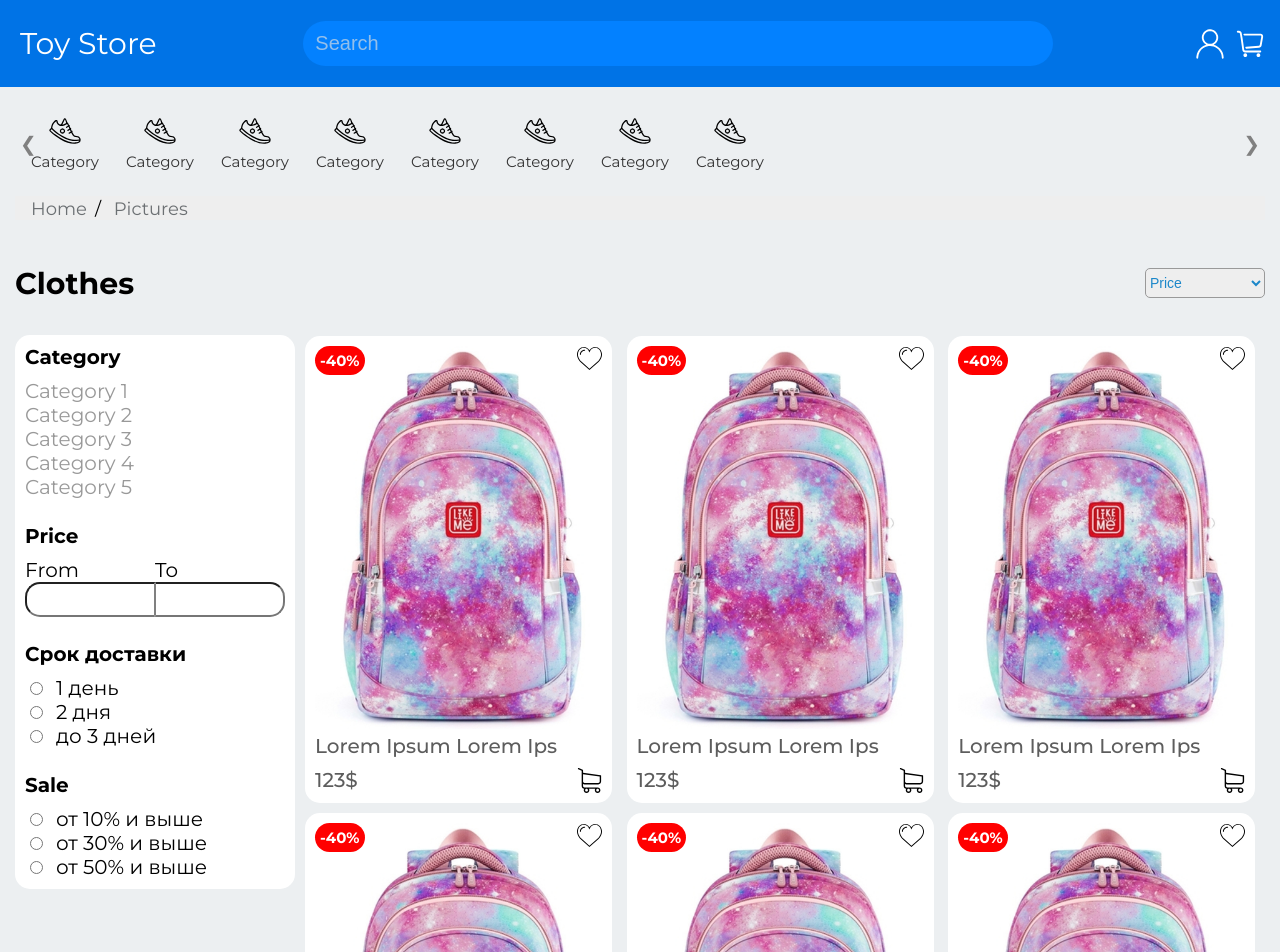
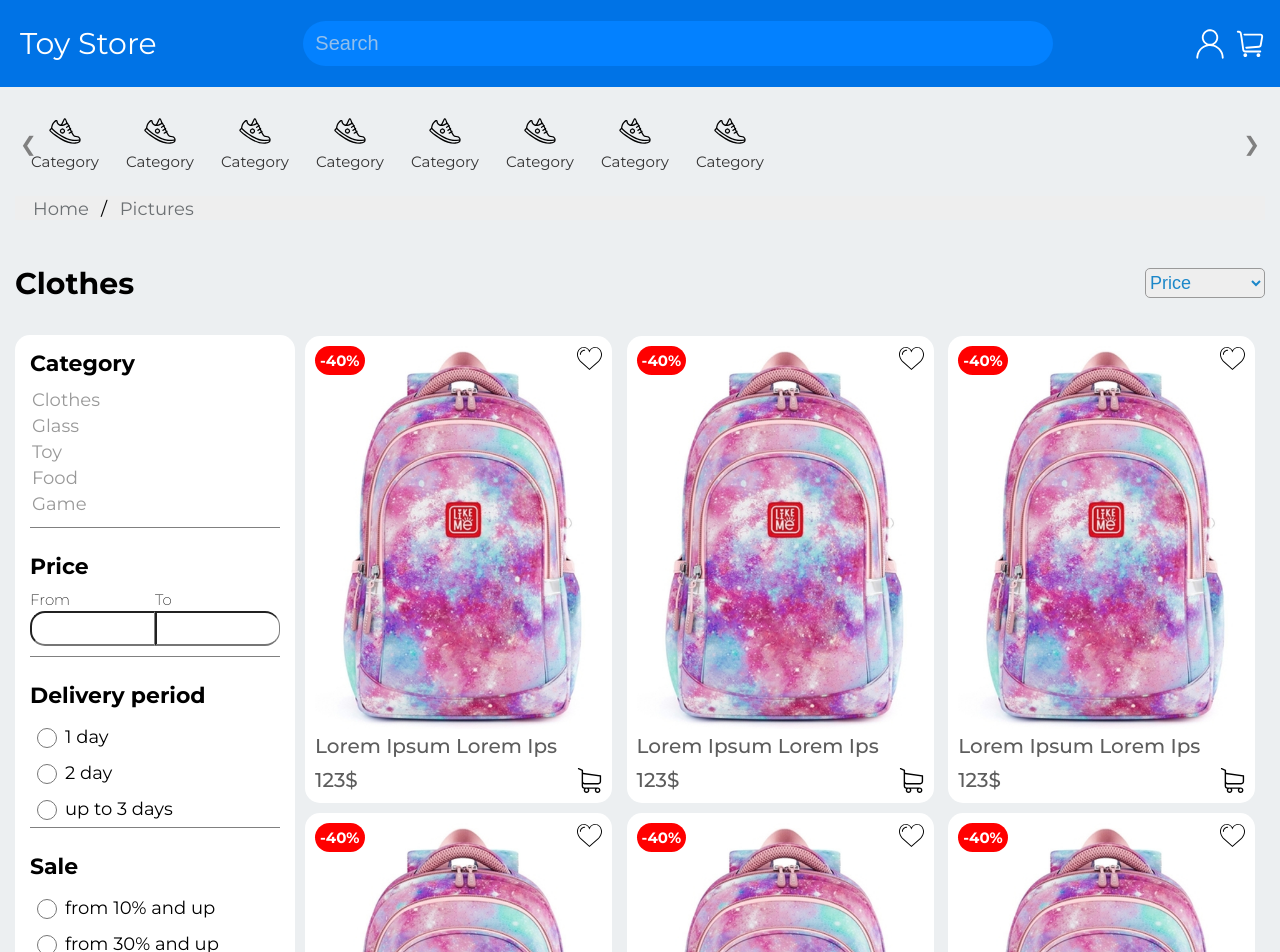
Before and after one commit to p0pl3/toy_store, a Vue app: page /catalog in a window 1280 px wide. Shown: the top 952 px of the page. Built offline with nearby package versions, Linux system fonts and the light colour scheme; what vue-overflow-scroll would draw is missing.

Commit message:
FEATURE: Edited appearance

```diff
--- a/src/views/ProductsCatalog.vue
+++ b/src/views/ProductsCatalog.vue
@@ -14,74 +14,75 @@
     <div class="container">
       <div class="products-catalog__title">
         <h2>Clothes</h2>
-        <select id="cars" name="cars" class="box">
-          <option value="volvo">Price</option>
-          <option value="saab">Saab</option>
-          <option value="fiat">Fiat</option>
-          <option value="audi">Audi</option>
+        <select name="sort_by_field" class="sort_product_select">
+          <option value="price">Price</option>
+          <option value="rating">Rating</option>
+          <option value="count">Count</option>
+          <option value="popular">Popular</option>
         </select>
       </div>
       <div class="products__article">
         <div class="products-catalog__filter">
-          <h4 style="margin-top: 0px;">Category</h4>
-          <ul>
-            <li><a href="#">Category 1</a></li>
-            <li><a href="#">Category 2</a></li>
-            <li><a href="#">Category 3</a></li>
-            <li><a href="#">Category 4</a></li>
-            <li><a href="#">Category 5</a></li>
-          </ul>
-          <div class="filter__price-range">
+          <div class="filter__category">
+            <h4 style="margin-top: 0px;">Category</h4>
+            <ul>
+              <li><a href="#">Clothes</a></li>
+              <li><a href="#">Glass</a></li>
+              <li><a href="#">Toy</a></li>
+              <li><a href="#">Food</a></li>
+              <li><a href="#">Game</a></li>
+            </ul>
+          </div>
+          <div class="filter__price-range" style="border-top: 1px solid grey;">
             <h4>Price</h4>
-            <div class="" style="display: flex;">
-              <div class="" style="width: 50%;">
-                <p style="margin: 0px;">From</p>
-                <input
-                    style="width: 100%; font-size: 20px;  text-indent:5px;border-right: 1px solid grey; height: 35px; border-radius: 15px 0px 0px 15px;"
-                    type="number">
+            <div class="price-range">
+              <div class="filter__price-from">
+                <p class="filter__price-label">From</p>
+                <input class="filter__price-left" type="number">
               </div>
-              <div class="" style="width: 50%;">
-                <p style="margin: 0px;">To</p>
-                <input
-                    style="width: 100%; font-size: 20px; text-indent:5px;border-left: 1px solid grey; height: 35px;  border-radius: 0px 15px 15px 0px;"
-                    type="number">
+              <div class="filter__price-from">
+                <p class="filter__price-label">To</p>
+                <input class="filter__price-right" type="number">
               </div>
-
             </div>
           </div>
-          <div class="filter__delivery">
-            <h4>Срок доставки</h4>
-            <!--            <label for="two"> 2 дня</label>-->
+          <div class="filter__delivery" style="border-top: 1px solid grey;">
+            <h4>Delivery period</h4>
             <ul>
-              <li><input type="radio" id="deliveryChoice1"
-                         name="delivery" value="email">
-                <label for="deliveryChoice1">1 день</label></li>
-              <li><input type="radio" id="deliveryChoice2"
-                         name="delivery" value="phone">
-                <label for="deliveryChoice2">2 дня</label></li>
-              <li><input type="radio" id="deliveryChoice3"
-                         name="delivery" value="mail">
-                <label for="deliveryChoice3">до 3 дней</label></li>
+              <li>
+                <input type="radio" id="deliveryChoice1" name="delivery" value="email">
+                <label for="deliveryChoice1">1 day</label>
+              </li>
+              <li>
+                <input type="radio" id="deliveryChoice2" name="delivery" value="phone">
+                <label for="deliveryChoice2">2 day</label>
+              </li>
+              <li>
+                <input type="radio" id="deliveryChoice3" name="delivery" value="mail">
+                <label for="deliveryChoice3">up to 3 days</label>
+              </li>
             </ul>
           </div>
-          <div class="filter__sale">
+          <div class="filter__sale" style="border-top: 1px solid grey;">
             <h4>Sale</h4>
-            <!--            <label for="two"> 2 дня</label>-->
             <ul>
-              <li><input type="radio" id="saleChoice1"
-                         name="contact" value="email">
-                <label for="saleChoice1">от 10% и выше</label></li>
-              <li><input type="radio" id="saleChoice2"
-                         name="contact" value="phone">
-                <label for="saleChoice2">от 30% и выше</label></li>
-              <li><input type="radio" id="saleChoice3"
-                         name="contact" value="mail">
-                <label for="saleChoice3">от 50% и выше</label></li>
+              <li>
+                <input type="radio" id="saleChoice1" name="contact" value="email">
+                <label for="saleChoice1">from 10% and up</label>
+              </li>
+              <li>
+                <input type="radio" id="saleChoice2" name="contact" value="phone">
+                <label for="saleChoice2">from 30% and up</label>
+              </li>
+              <li>
+                <input type="radio" id="saleChoice3" name="contact" value="mail">
+                <label for="saleChoice3">from 50% and up</label>
+              </li>
             </ul>
           </div>
         </div>
         <div class="product-catalog__grip">
-          <ProductCard v-for="i in (1, 2, 3,4, 5, 6,7,8,9,10,11,12)" :key="i" class="qwe"/>
+          <ProductCard v-for="i in (1, 2, 3,4, 5, 6,7,8,9,10,11,12)" :key="i" class="product__grid"/>
         </div>
       </div>
     </div>
@@ -100,20 +101,50 @@ export default {
 
 <style lang="scss" scoped>
 
+.filter__price-left,
+.filter__price-right {
+  width: 100%;
+  font-size: 20px;
+  text-indent: 5px;
+  border-right: 1px solid grey;
+  height: 35px;
+  border-radius: 15px 0px 0px 15px;
+}
+
+.filter__price-right {
+  border-radius: 0px 15px 15px 0px;
+}
+
+.filter__price-label {
+  margin: 0px 0px 2px 0px;
+  font-size: 15px;
+  font-weight: 200;
+
+}
+
+.filter__price-from {
+  width: 50%;
+}
+
+.price-range {
+  display: flex;
+}
+
 h4 {
+  font-size: 22px;
   margin: 25px 0px 10px 0px;
 }
 
 .filter__price-range {
   margin: 10px 0px;
-  //background: red;
 }
 
-.box {
+.sort_product_select {
   width: 120px;
   height: 30px;
   border: 1px solid #999;
-  font-size: 14px;
+  font-size: 18px;
+  font-weight: 500;
   color: #1c87c9;
   background-color: #eee;
   border-radius: 5px;
@@ -121,13 +152,13 @@ h4 {
 
 .products-catalog__filter {
   margin-top: 8px;
-  padding: 10px;
+  padding: 15px;
   border-radius: 15px;
   position: sticky;
   top: 10px;
 }
 
-.qwe {
+.product__grid {
   width: 32% !important;
   max-width: none;
   min-width: 200px;
@@ -137,7 +168,6 @@ h4 {
 .products__article {
   display: flex;
   justify-content: space-between;
-  //flex-wrap: wrap;
   align-items: start;
 }
 
@@ -171,7 +201,19 @@ ul {
 }
 
 ul > li > label {
-  margin: 10px;
+  margin: 5px;
+}
+
+ul > li {
+  font-size: 18px;
+  padding: 2px;
+  display: flex;
+  align-items: center;
+}
+
+input[type=radio] {
+  width: 20px;
+  height: 20px;
 }
 
 ul.breadcrumb {
@@ -180,33 +222,29 @@ ul.breadcrumb {
   background-color: #eee;
 }
 
-/* Display list items side by side */
 ul.breadcrumb li {
   display: inline;
   font-size: 18px;
 }
 
-/* Add a slash symbol (/) before/behind each list item */
 ul.breadcrumb li + li:before {
   padding: 8px;
   color: black;
   content: "/\00a0";
 }
 
-/* Add a color to all links inside the list */
 ul.breadcrumb li a {
   color: #6c7073;
   text-decoration: none;
 }
 
-/* Add a color on mouse-over */
 ul.breadcrumb li a:hover {
   color: #01447e;
   text-decoration: underline;
 }
 
 @media screen and (max-width: 1000px) {
-  .qwe {
+  .product__grid {
     width: 49% !important;
     max-width: none;
     min-width: 200px;
@@ -214,7 +252,7 @@ ul.breadcrumb li a:hover {
 }
 
 @media screen and (max-width: 820px) {
-  .qwe {
+  .product__grid {
     width: 90% !important;
     max-width: 400px;
     min-width: 200px;
@@ -236,7 +274,7 @@ ul.breadcrumb li a:hover {
     flex-wrap: wrap;
   }
 
-  .qwe {
+  .product__grid {
     width: 48% !important;
     max-width: none;
     min-width: 150px;
```
